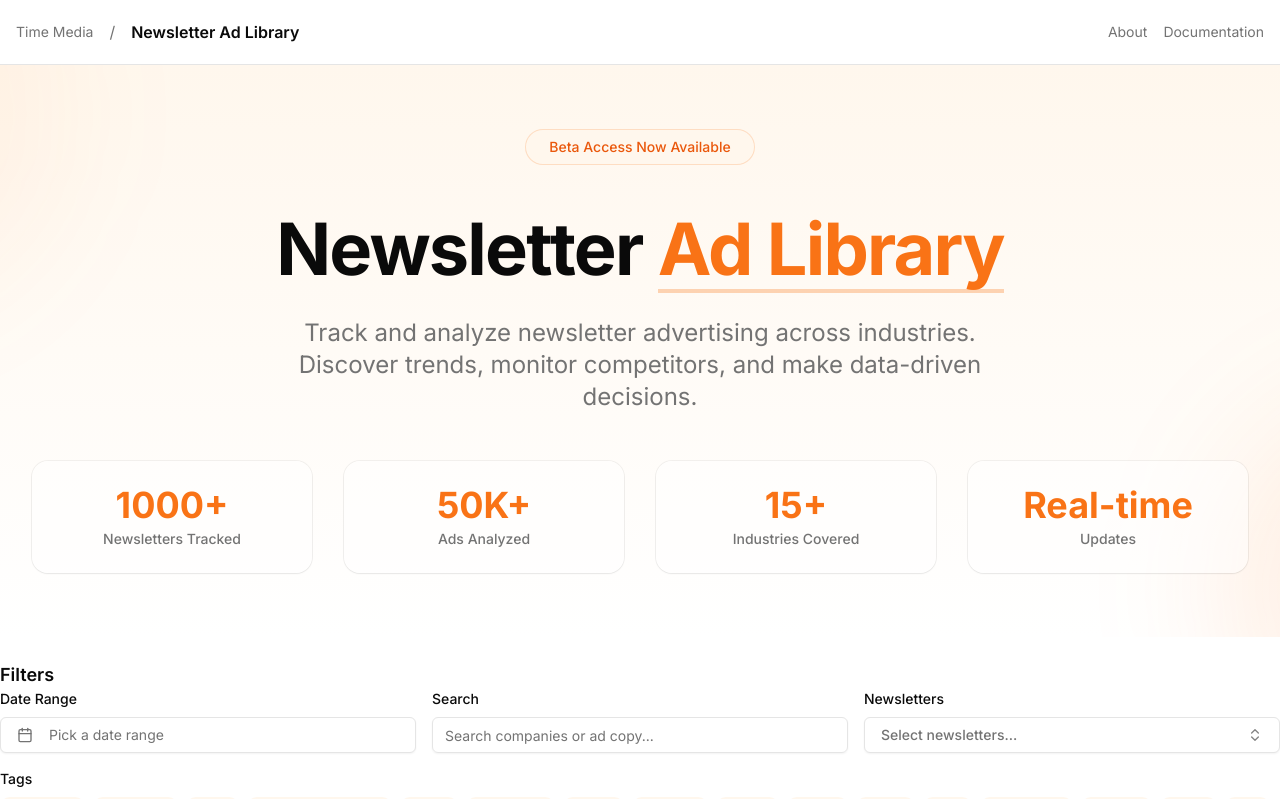
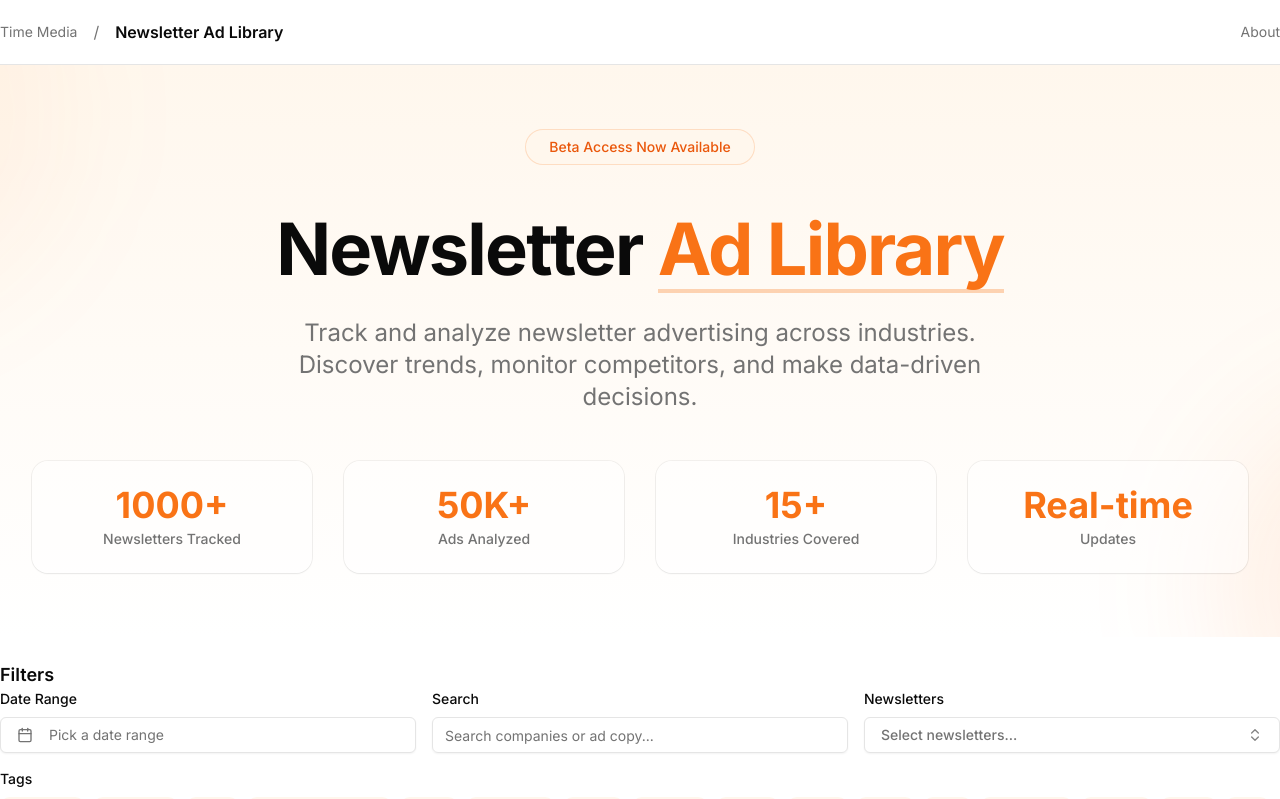
Before and after one commit to null-hax/timemedia-ad-library, a Next.js app: page / in a window 1280 px wide. Shown: the top 799 px of the page. Built offline with nearby package versions, Linux system fonts and the light colour scheme.

Commit message:
tighten header and footer

```diff
--- a/src/components/layout/footer.tsx
+++ b/src/components/layout/footer.tsx
@@ -21,14 +21,6 @@
                   className="text-sm text-muted-foreground hover:text-foreground transition-colors"
                 >
                   About
-                </Link>
-              </li>
-              <li>
-                <Link
-                  href="/"
-                  className="text-sm text-muted-foreground hover:text-foreground transition-colors"
-                >
-                  Documentation
                 </Link>
               </li>
               <li>
--- a/src/components/layout/header.tsx
+++ b/src/components/layout/header.tsx
@@ -88,7 +88,7 @@
 
   return (
     <header className="border-b">
-      <div className="container mx-auto px-4 h-16 flex items-center justify-between">
+      <div className="container mx-auto h-16 flex items-center justify-between">
         <div className="flex items-center space-x-4">
           <Link
             href={CONFIG.COMPANY.homepage}
@@ -106,12 +106,6 @@
           >
             About
           </Link>
-          <Link
-            href="/"
-            className="text-sm text-muted-foreground hover:text-foreground transition-colors"
-          >
-            Documentation
-          </Link>
         </nav>
       </div>
     </header>
```
